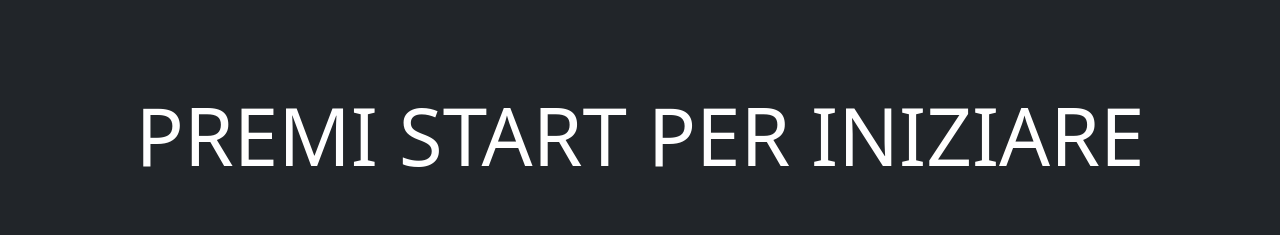
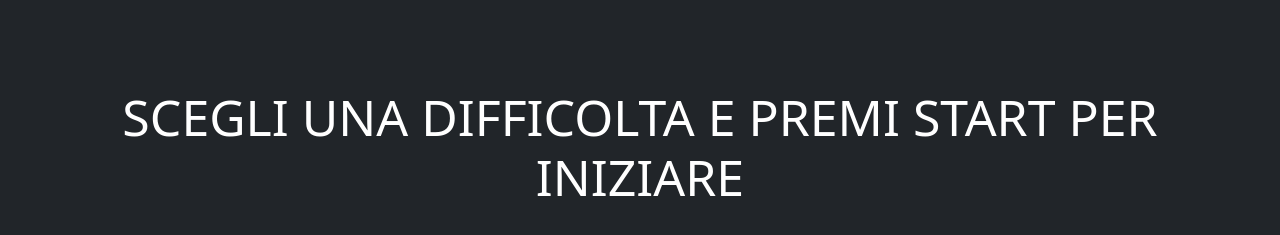
Before and after one commit to Ali-Chouchene/js-campominato-dom, a plain HTML site: page index.html in a window 1280 px wide. Shown: the part 169-404 px from the top of the page. Drawn offline with nearby package versions, Linux system fonts and the light colour scheme.

Commit message:
finished

```diff
--- a/css/style.css
+++ b/css/style.css
@@ -13,7 +13,7 @@ header img {
 }
 
 main h1 {
-    font-size: 80px;
+    font-size: 50px;
 }
 
 #grid {
--- a/index.html
+++ b/index.html
@@ -39,7 +39,7 @@
     </header>
     <main>
 
-        <h1 id="h1" class="text-white text-center my-5 p-5 ">PREMI START PER INIZIARE</h1>
+        <h1 id="h1" class="text-white text-center my-5 p-5  pulse">SCEGLI UNA DIFFICOLTA E PREMI START PER INIZIARE</h1>
         <div id="grid" class="d-none">
 
         </div>
```
